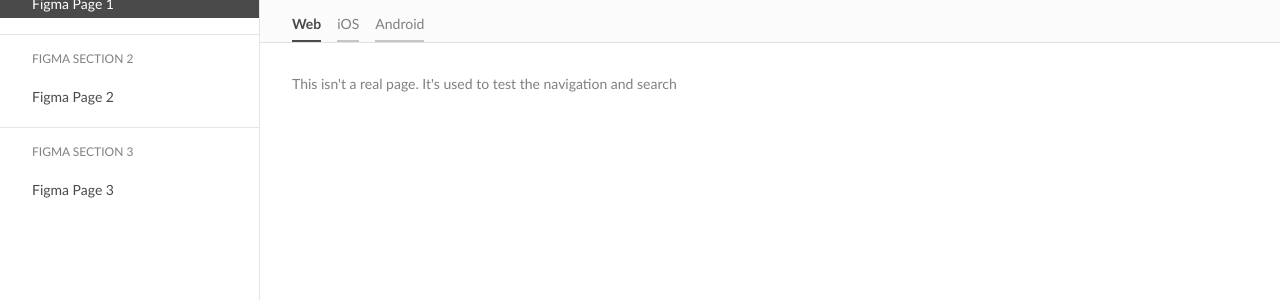
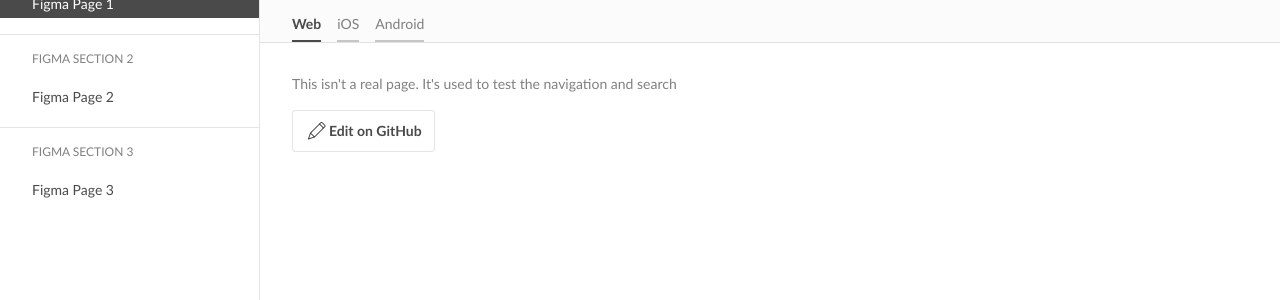
Before and after one commit to COINS-Naz/coins-design-system, a Jekyll site: the page built from _posts/figma/2021-04-08-figma-test-1.html, in a window 1280 px wide. Shown: the part 174-474 px from the top of the page. Built offline with Jekyll 4.4.1, drawn with Linux system fonts in a browser that asks for light colours; nearby versions of some CDN libraries; some web fonts are replaced.

Commit message:
edit on github button

```diff
--- a/_config.yml
+++ b/_config.yml
@@ -10,3 +10,6 @@ cssLink: https://raw.githubusercontent.com/COINS-Naz/coins-design-system/main/cs
 sass:
   sass_dir: _sass
   style: compressed
+
+github_username: COINS-GLOBAL
+git_repo: coins-design-system
--- a/_layouts/post-no-tabs.html
+++ b/_layouts/post-no-tabs.html
@@ -14,6 +14,10 @@
       <div class="jekyll-content">
         {{ content }}
       </div>
+      <a href="https://www.github.com/{{ site.github_username }}/{{ site.git_repo }}/blob/design-system/{{ page.path }}" class="button icon" target="_blank">
+        <i class="icn icn-Edit"></i>
+        Edit on GitHub
+      </a>
     </div>
   </main>
 
--- a/_layouts/post.html
+++ b/_layouts/post.html
@@ -19,6 +19,10 @@
       <div class="jekyll-content">
         {{ content }}
       </div>
+      <a href="https://www.github.com/{{ site.github_username }}/{{ site.git_repo }}/blob/design-system/{{ page.path }}" class="button icon" target="_blank">
+        <i class="icn icn-Edit"></i>
+        Edit on GitHub
+      </a>
     </div>
   </main>
 
```
